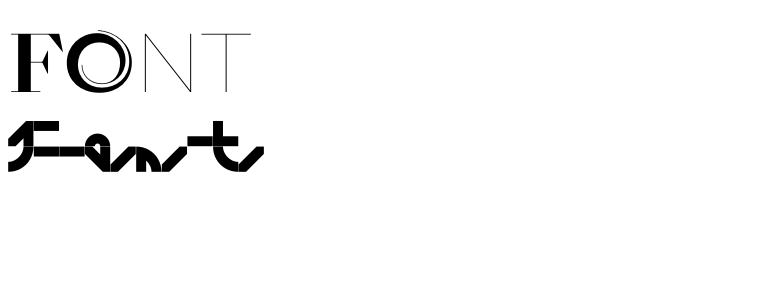
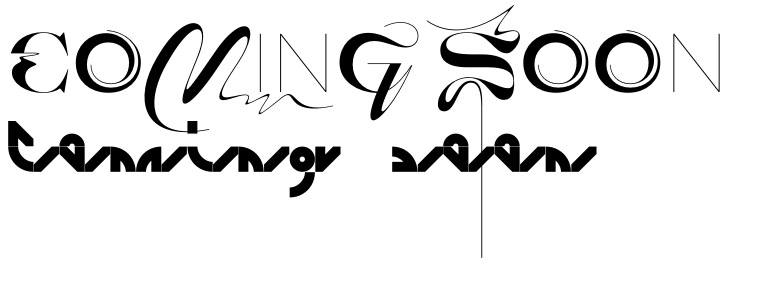
Before and after one commit to osequi/react-font-showcase, a Next.js app: page / in a window 1280 px wide. Shown: the top 300 px of the page, without its empty margins (0-775 px from the left). Built offline with nearby package versions, Linux system fonts and the light colour scheme.

Commit message:
Adding fonts list

```diff
--- a/src/components/FontsList/FontsList.js
+++ b/src/components/FontsList/FontsList.js
@@ -2,10 +2,7 @@ import React from "react";
 import PropTypes from "prop-types";
 import styled from "styled-components";
 
-import FontsListItem, {
-  FontsListItemPropTypes,
-  FontsListItemDefaultProps,
-} from "../FontsListItem";
+import FontsListItem from "../FontsListItem";
 import { FontsPropTypes, FontsDefaultProps } from "../Fonts";
 
 /**
@@ -13,6 +10,7 @@ import { FontsPropTypes, FontsDefaultProps } from "../Fonts";
  */
 const propTypes = {
   ...FontsPropTypes,
+  displayText: PropTypes.string,
 };
 
 /**
@@ -20,6 +18,7 @@ const propTypes = {
  */
 const defaultProps = {
   ...FontsDefaultProps,
+  displayText: "",
 };
 
 /**
@@ -31,11 +30,12 @@ const Container = styled("div")((props) => ({}));
  * Displays the component
  */
 const FontsList = (props) => {
-  const { fonts } = props;
+  const { fonts, displayText } = props;
 
   const fontsList = fonts.map((item) => {
     const { id } = props;
-    return <FontsListItem id={id} {...item} />;
+
+    return <FontsListItem id={id} font={item} displayText={displayText} />;
   });
 
   return <Container className="FontsList">{fontsList}</Container>;
--- a/src/components/FontsListItem/FontsListItem.js
+++ b/src/components/FontsListItem/FontsListItem.js
@@ -11,14 +11,16 @@ import Font, { FontPropTypes, FontDefaultProps } from "../Font";
  * Defines the prop types
  */
 const propTypes = {
-  ...FontPropTypes,
+  font: PropTypes.shape(FontPropTypes),
+  displayText: PropTypes.string,
 };
 
 /**
  * Defines the default props
  */
 const defaultProps = {
-  ...FontDefaultProps,
+  font: FontDefaultProps,
+  displayText: "",
 };
 
 /**
@@ -30,10 +32,14 @@ const Container = styled("div")((props) => ({}));
  * Displays the component
  */
 const FontsListItem = (props) => {
-  const { name } = props;
+  const { font, displayText } = props;
+  const { name } = font;
+
+  const text = displayText !== "" ? displayText : name;
+
   return (
     <Container className="FontsListItem">
-      <Font name={name} />
+      <Font {...font}>{text}</Font>
     </Container>
   );
 };
--- a/src/components/Showcase/Showcase.js
+++ b/src/components/Showcase/Showcase.js
@@ -5,17 +5,26 @@ import styled from "styled-components";
 /**
  * Imports other components and hooks
  */
-import FontsList from "../FontsList";
+import FontsList, {
+  FontsListPropTypes,
+  FontsListDefaultProps,
+} from "../FontsList";
 
 /**
  * Defines the prop types
  */
-const propTypes = {};
+const propTypes = {
+  fontsList: PropTypes.shape(FontsListPropTypes),
+  displayText: PropTypes.string,
+};
 
 /**
  * Defines the default props
  */
-const defaultProps = {};
+const defaultProps = {
+  fontsList: FontsListDefaultProps,
+  displayText: "Coming soon",
+};
 
 /**
  * Styles the component container
@@ -30,7 +39,7 @@ const Container = styled("section")((props) => ({
 const Showcase = (props) => {
   return (
     <Container className="Showcase">
-      <FontsList />
+      <FontsList {...props} />
     </Container>
   );
 };
```
